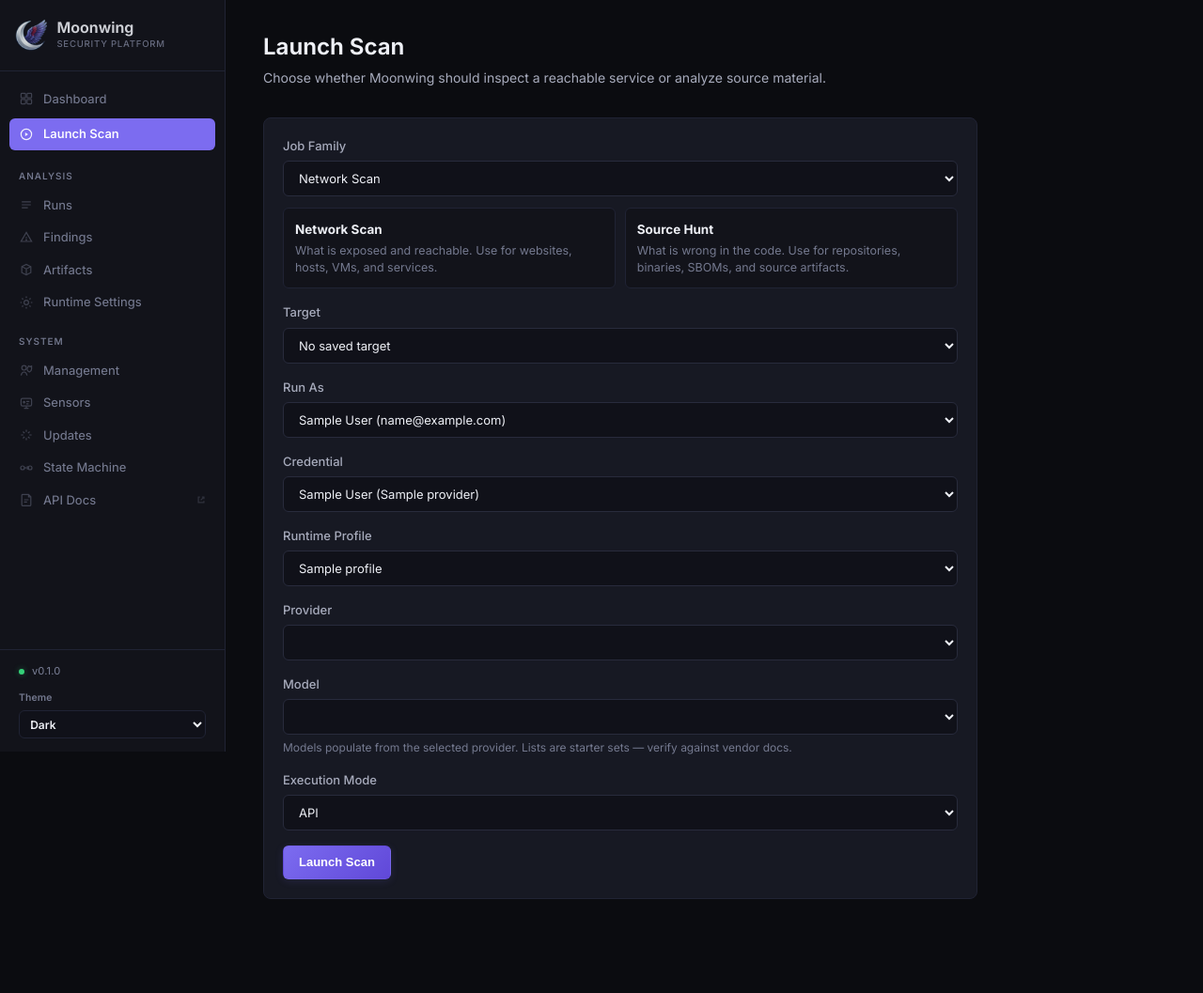
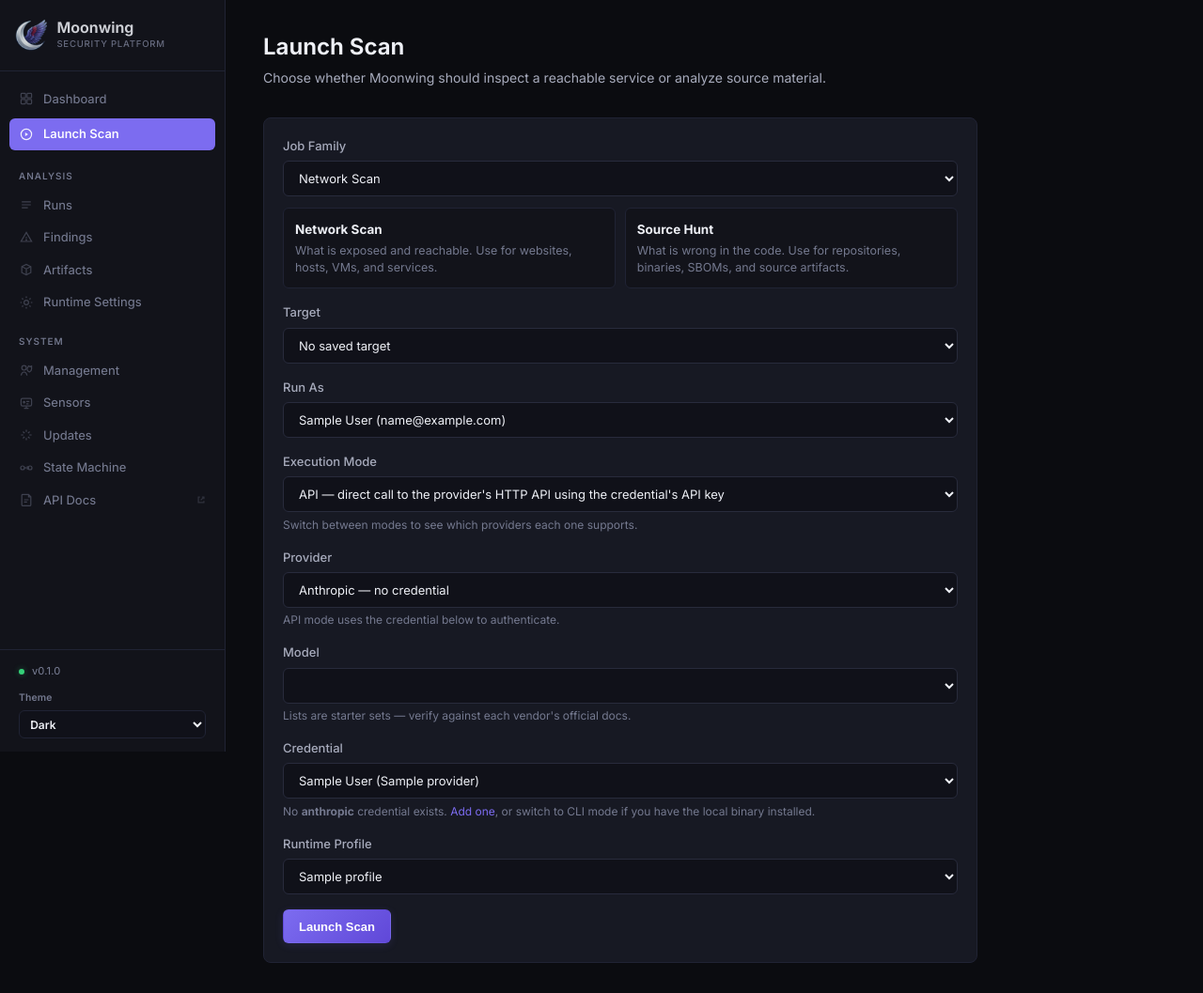
Before and after one commit to bulbousoars/Moonwing, a Python web app: template src/moonwing/api/templates/run_form.html in a window 1280 px wide. Shown: the whole page at 94% size. Before the commit the page ends 957 px from the top, so only its background shows below. Run offline with Jinja, Linux system fonts and the light colour scheme; the template is opened without the code that fills it: most values are stand-ins (such as "Sample title", 1, 10 or a date in 2020).

Commit message:
fix(launch-scan): mode-aware provider greying + credential filtering
The previous form let users pick incoherent combinations that failed at run
time — e.g. provider=anthropic with an OpenAI credential, or API mode with no
matching credential. Server-side validation existed only in the worker.

UX changes (run_form.html):
- Move "Execution Mode" up, just below "Run As", since it gates everything
  below. Inline blurbs explain both modes.
- Provider dropdown: each option is enabled/disabled based on the selected
  execution mode. In API mode, providers without a credential are greyed out
  with "— no credential". In CLI mode, providers without a CLI mapping are
  greyed out (today: none — all five are mapped).
- Provider hint line shows which CLI binary will run (anthropic→claude,
  openai→codex, google→gemini, ollama→codex --local-provider).
- Credential dropdown filters to credentials whose provider matches the
  selected provider in API mode. In CLI mode all credentials are visible
  with a note explaining the credential is audit-only (CLI uses your local
  login).
- If no matching credential exists in API mode, show an inline "Add one"
  link and a hint to switch to CLI mode if the binary is installed.
- Auto-pick the first available provider on load so the form lands ready.

Wiring (dashboard.py):
- Extract _build_run_form_context() so the GET handler and the POST error
  re-render share one source of truth.
- Add server-side validation in run_create: in API mode, reject when the
  selected credential's provider does not match the form's provider, and
  re-render the form with a friendly error explaining the three options
  (pick a matching credential, switch to CLI, change provider). Ollama is
  exempt since it has no API key.

Authoritative CLI-binary mapping (ai_provider_probe.py):
- New PROVIDER_CLI_BINARIES dict mirrors the if/elif chain in
  clearwing_runner.py so the form's CLI-binary hint cannot drift from what
  the worker actually invokes.

```diff
--- a/src/moonwing/api/templates/run_form.html
+++ b/src/moonwing/api/templates/run_form.html
@@ -5,6 +5,10 @@
   <h1>Launch Scan</h1>
   <p>Choose whether Moonwing should inspect a reachable service or analyze source material.</p>
 </div>
+
+{% if error %}
+<div class="probe-result error" style="max-width:760px; margin-bottom:16px;">{{ error }}</div>
+{% endif %}
 
 <div class="detail-card" style="max-width:760px">
   <form method="post" action="/runs/new">
@@ -46,12 +50,42 @@
     </div>
 
     <div class="form-group">
+      <label for="execution_mode">Execution Mode</label>
+      <select id="execution_mode" name="execution_mode">
+        <option value="api">API — direct call to the provider's HTTP API using the credential's API key</option>
+        <option value="cli">CLI — invokes the local claude/codex/gemini binary; uses your local login (subscription)</option>
+      </select>
+      <small style="color:var(--text-muted)">Switch between modes to see which providers each one supports.</small>
+    </div>
+
+    {% set provider_labels = {'anthropic': 'Anthropic', 'openai': 'OpenAI', 'google': 'Google', 'openrouter': 'OpenRouter', 'ollama': 'Ollama'} %}
+    <div class="form-group">
+      <label for="provider">Provider</label>
+      <select id="provider" name="provider">
+        {% for key, label in provider_labels.items() %}
+        <option value="{{ key }}"
+          data-api-available="{{ '1' if key in api_available_providers else '0' }}"
+          data-cli-available="{{ '1' if key in cli_available_providers else '0' }}"
+          data-cli-binary="{{ cli_binaries.get(key, '') }}">{{ label }}</option>
+        {% endfor %}
+      </select>
+      <small id="provider_hint" style="color:var(--text-muted)"></small>
+    </div>
+
+    <div class="form-group">
+      <label for="model">Model</label>
+      <select id="model" name="model" required></select>
+      <small style="color:var(--text-muted)">Lists are starter sets — verify against each vendor's official docs.</small>
+    </div>
+
+    <div class="form-group" id="credential_group">
       <label for="credential_id">Credential</label>
       <select id="credential_id" name="credential_id" required>
         {% for credential in credentials %}
-        <option value="{{ credential.id }}">{{ credential.display_name }} ({{ credential.provider }})</option>
+        <option value="{{ credential.id }}" data-provider="{{ credential.provider }}">{{ credential.display_name }} ({{ credential.provider }})</option>
         {% endfor %}
       </select>
+      <small id="credential_hint" style="color:var(--text-muted)"></small>
     </div>
 
     <div class="form-group">
@@ -63,46 +97,67 @@
       </select>
     </div>
 
-    {% set provider_labels = {'openai': 'OpenAI', 'anthropic': 'Anthropic', 'google': 'Google', 'openrouter': 'OpenRouter', 'ollama': 'Ollama'} %}
-    <div class="form-group">
-      <label for="provider">Provider</label>
-      <select id="provider" name="provider">
-        {% for key, label in provider_labels.items() %}
-          {% set is_available = key in available_providers %}
-          <option value="{{ key }}"
-            {% if not is_available %}disabled{% endif %}
-            {% if key == initial_provider %}selected{% endif %}
-            style="{% if not is_available %}color: var(--text-muted, #999);{% endif %}">
-            {{ label }}{% if not is_available %} — no credential{% endif %}
-          </option>
-        {% endfor %}
-      </select>
-      {% if available_providers|length == 1 and 'ollama' in available_providers %}
-      <small style="color:var(--text-muted)">No API credentials yet — only Ollama is available. <a href="/credentials/new">Add a credential</a> to enable other providers.</small>
-      {% endif %}
-    </div>
-
-    <div class="form-group">
-      <label for="model">Model</label>
-      <select id="model" name="model" required></select>
-      <small style="color:var(--text-muted)">Models populate from the selected provider. Lists are starter sets — verify against vendor docs.</small>
-    </div>
-
-    <div class="form-group">
-      <label for="execution_mode">Execution Mode</label>
-      <select id="execution_mode" name="execution_mode">
-        <option value="api">API</option>
-        <option value="cli">CLI</option>
-      </select>
-    </div>
-
-    <button type="submit" class="btn btn-primary">Launch Scan</button>
+    <button type="submit" class="btn btn-primary" id="launch_btn">Launch Scan</button>
   </form>
 </div>
 
 <script>
-  // Map of provider -> list of selectable models, injected from the server.
   const PROVIDER_MODELS = {{ provider_models|tojson }};
+  const INITIAL_PROVIDER = {{ initial_provider|tojson }};
+
+  function _modeIs(value) { return document.getElementById('execution_mode').value === value; }
+
+  function _refreshProviderOptions() {
+    const providerEl = document.getElementById('provider');
+    const mode = document.getElementById('execution_mode').value;
+    let firstEnabled = null;
+    let currentSelected = providerEl.value;
+    let currentStillEnabled = false;
+
+    Array.from(providerEl.options).forEach(opt => {
+      const apiOk = opt.dataset.apiAvailable === '1';
+      const cliOk = opt.dataset.cliAvailable === '1';
+      const enabled = (mode === 'api') ? apiOk : cliOk;
+      opt.disabled = !enabled;
+      opt.style.color = enabled ? '' : 'var(--text-muted, #999)';
+      // Suffix (no credential / requires X CLI) when disabled — undecorated when enabled.
+      const baseLabel = opt.textContent.split(' — ')[0];
+      if (enabled) {
+        opt.textContent = baseLabel;
+      } else {
+        const reason = (mode === 'api') ? 'no credential' : 'no CLI binary mapped';
+        opt.textContent = baseLabel + ' — ' + reason;
+      }
+      if (enabled) {
+        if (firstEnabled === null) firstEnabled = opt.value;
+        if (opt.value === currentSelected) currentStillEnabled = true;
+      }
+    });
+
+    if (!currentStillEnabled && firstEnabled !== null) {
+      providerEl.value = firstEnabled;
+    }
+    _refreshProviderHint();
+    _populateModelOptions();
+    _refreshCredentialFilter();
+  }
+
+  function _refreshProviderHint() {
+    const providerEl = document.getElementById('provider');
+    const opt = providerEl.options[providerEl.selectedIndex];
+    const hint = document.getElementById('provider_hint');
+    if (!opt) { hint.textContent = ''; return; }
+    if (_modeIs('cli')) {
+      const bin = opt.dataset.cliBinary;
+      hint.textContent = bin
+        ? 'CLI mode will invoke the "' + bin + '" binary on the Moonwing host. Make sure it is installed and authenticated.'
+        : 'CLI mode is unavailable for this provider.';
+    } else {
+      hint.textContent = (providerEl.value === 'ollama')
+        ? 'Ollama runs locally — no API key required.'
+        : 'API mode uses the credential below to authenticate.';
+    }
+  }
 
   function _populateModelOptions() {
     const provider = document.getElementById('provider').value;
@@ -126,7 +181,58 @@
     });
   }
 
-  document.getElementById('provider').addEventListener('change', _populateModelOptions);
-  _populateModelOptions();
+  function _refreshCredentialFilter() {
+    const provider = document.getElementById('provider').value;
+    const credEl = document.getElementById('credential_id');
+    const hint = document.getElementById('credential_hint');
+    const cliMode = _modeIs('cli');
+    let firstMatch = null;
+    let anyMatch = false;
+    Array.from(credEl.options).forEach(opt => {
+      const credProvider = opt.dataset.provider;
+      const matches = credProvider === provider;
+      if (cliMode) {
+        // CLI mode: any credential is acceptable (used for audit only).
+        // Show all; pick the first matching provider when possible.
+        opt.disabled = false;
+        opt.style.display = '';
+      } else {
+        // API mode: only show credentials whose provider matches.
+        opt.disabled = !matches;
+        opt.style.display = matches ? '' : 'none';
+      }
+      if (matches && firstMatch === null) firstMatch = opt.value;
+      if (matches) anyMatch = true;
+    });
+
+    if (cliMode) {
+      hint.innerHTML = 'CLI mode authenticates via your local login (e.g. <code>claude login</code>, <code>codex auth login</code>). The credential below is recorded for audit only — pick any.';
+      // Don't force a re-select in CLI mode; user's choice is fine.
+    } else {
+      if (anyMatch && firstMatch !== null) {
+        // Move selection to first matching credential if current one is hidden.
+        const current = credEl.options[credEl.selectedIndex];
+        if (!current || current.dataset.provider !== provider) {
+          credEl.value = firstMatch;
+        }
+        hint.textContent = '';
+      } else {
+        hint.innerHTML = 'No <strong>' + provider + '</strong> credential exists. <a href="/credentials/new">Add one</a>, or switch to CLI mode if you have the local binary installed.';
+      }
+    }
+  }
+
+  // Wire up listeners and run once on load.
+  document.getElementById('execution_mode').addEventListener('change', _refreshProviderOptions);
+  document.getElementById('provider').addEventListener('change', () => { _refreshProviderHint(); _populateModelOptions(); _refreshCredentialFilter(); });
+
+  // Set initial provider selection BEFORE the first refresh so we land on a working default.
+  (function() {
+    const providerEl = document.getElementById('provider');
+    for (const opt of providerEl.options) {
+      if (opt.value === INITIAL_PROVIDER) { opt.selected = true; break; }
+    }
+  })();
+  _refreshProviderOptions();
 </script>
 {% endblock %}
```
Also changed, not shown: src/moonwing/api/routes/dashboard.py (+43 -12 lines), src/moonwing/services/ai_provider_probe.py (+12 -0 lines).
